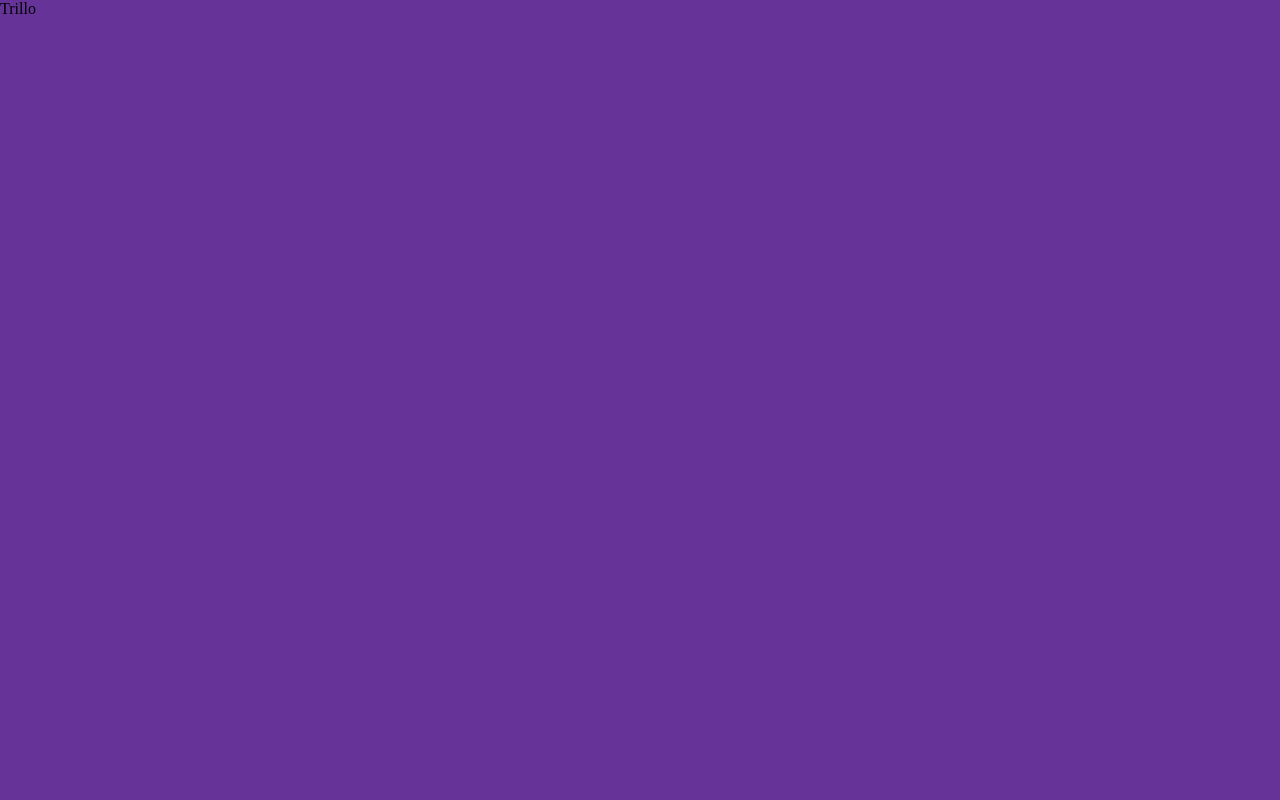
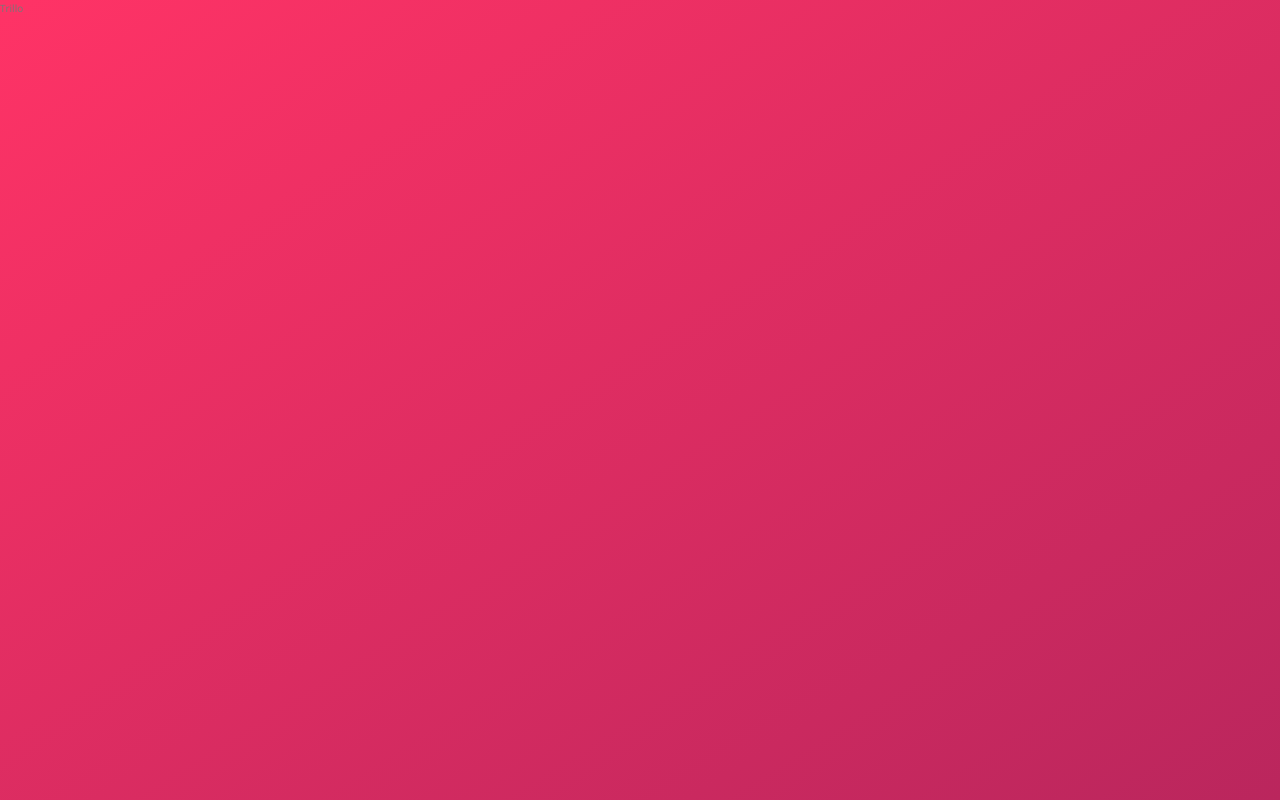
Before and after one commit to Anton533/trillo, a website: page index.html in a window 1280 px wide. Drawn offline with nearby package versions, Linux system fonts and the light colour scheme.

Commit message:
add project settingst

```diff
--- a/sass/abstracts/_variables.scss
+++ b/sass/abstracts/_variables.scss
@@ -1,4 +1,25 @@
-// COLORS
+// COLORS (css variables)
+
+:root {
+  --color-primary: #eb2f64;
+  --color-primary-light: #ff3366;
+  --color-primary-dark: #ba265d;
+
+  --color-grey-light-1: #faf9f9;
+  --color-grey-light-2: #f4f2f2;
+  --color-grey-light-3: #f0eeee;
+  --color-grey-light-4: #ccc;
+
+  --color-grey-dark-1: #333;
+  --color-grey-dark-2: #777;
+  --color-grey-dark-3: #999;
+
+  --color-white: #fff;
+  --color-black: #000;
+}
+
+// COLORS (sass variables)
+
 $color-primary: #eb2f64;
 $color-primary-light: #ff3366;
 $color-primary-dark: #ba265d;
@@ -14,3 +35,21 @@ $color-grey-dark-3: #999;
 
 $color-white: #fff;
 $color-black: #000;
+
+/*
+COLORS
+
+Primary: #eb2f64
+Primary light: #FF3366
+Primary dark: #BA265D
+
+Grey light 1: #faf9f9
+Grey light 2: #f4f2f2
+Grey light 3: #f0eeee
+Grey light 4: #ccc
+
+Grey dark 1: #333
+Grey dark 2: #777
+Grey dark 3: #999
+
+*/
--- a/sass/base/_base.scss
+++ b/sass/base/_base.scss
@@ -1,38 +1,31 @@
-*,
-*::after,
-*::before {
+* {
   margin: 0;
   padding: 0;
+}
+
+*,
+*::before,
+*::after {
   box-sizing: inherit;
 }
 
 html {
   font-size: 62.5%; // 1rem = 10px; 10px/16px = 62.5%
-
-  @include respond(tab-land) {
-    // width < 1200?
-    font-size: 56.25%; // 1rem = 9px; 9px/16px = 56.25%
-  }
-
-  @include respond(tab-port) {
-    // width < 900?
-    font-size: 50%; // 1rem = 8px; 8px/16px = 50%
-  }
-
-  @include respond(big-desktop) {
-    font-size: 75%; // 1rem = 12px; 12px/16px = 75%
-  }
+  box-sizing: border-box;
 }
 
 body {
-  box-sizing: border-box;
-  padding: 3rem;
+  font-family: "Open Sans", sans-serif;
+  font-weight: 400;
+  line-height: 1.6;
+  color: var(--color-grey-dark-2);
+  background-image: linear-gradient(
+    to right bottom,
+    var(--color-primary-light),
+    var(--color-primary-dark)
+  );
+  background-size: cover;
+  background-repeat: no-repeat;
 
-  @include respond(tab-port) {
-    padding: 0;
-  }
+  min-height: 100vh;
 }
-::selection {
-  background-color: $color-primary;
-  color: $color-white;
-}
--- a/sass/main.scss
+++ b/sass/main.scss
@@ -1,27 +1,4 @@
-/*
-COLORS
-
-Primary: #eb2f64
-Primary light: #FF3366
-Primary dark: #BA265D
-
-Grey light 1: #faf9f9
-Grey light 2: #f4f2f2
-Grey light 3: #f0eeee
-Grey light 4: #ccc
-
-Grey dark 1: #333
-Grey dark 2: #777
-Grey dark 3: #999
-
-*/
-@import "abstracts/functions";
 @import "abstracts/mixins";
 @import "abstracts/variables";
 
-@import "base/typography";
-
-* {
-  margin: 0;
-  padding: 0;
-}
+@import "base/base";
```
Also changed, not shown: css/style.css.
